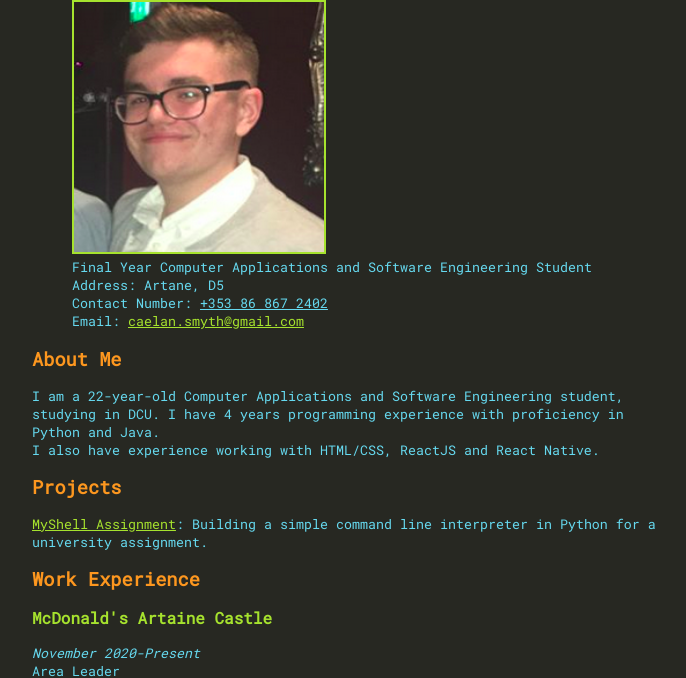
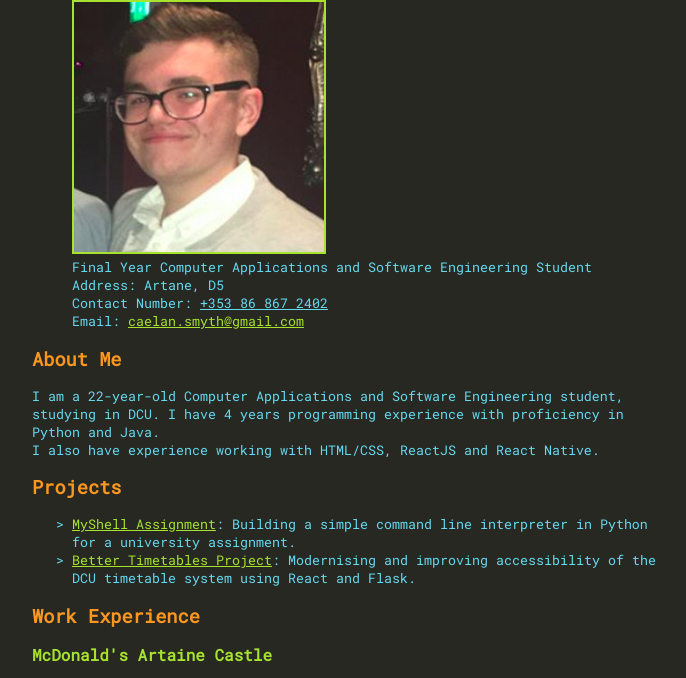
Before and after one commit to caelan-smyth/caelan-smyth.github.io, a plain HTML site: page index.html in a window 1280 px wide. Shown: the part 55-733 px from the top of the page, without its empty margins (296-982 px from the left). Drawn offline with Linux system fonts and the light colour scheme.

Commit message:
Updated list of projects and styling of project list

```diff
--- a/index.html
+++ b/index.html
@@ -19,7 +19,10 @@
     I also have experience working with HTML/CSS, ReactJS and React Native.</p>
 
     <h2>Projects</h2>
-    <p><a href="https://github.com/caelan-smyth/myshell-assignment">MyShell Assignment</a>: Building a simple command line interpreter in Python for a university assignment.</p>
+    <ul style="list-style-type: '> ';">
+        <li><a href="https://github.com/caelan-smyth/myshell-assignment">MyShell Assignment</a>: Building a simple command line interpreter in Python for a university assignment.</li>
+        <li><a href="https://github.com/caelan-smyth/2020-ca326-bettertimetables">Better Timetables Project</a>: Modernising and improving accessibility of the DCU timetable system using React and Flask.</li>
+    </ul>
     <h2>Work Experience</h2>
     <h3>McDonald's Artaine Castle</h3>
     <p><i>November 2020-Present</i><br>Area Leader</p>
```
